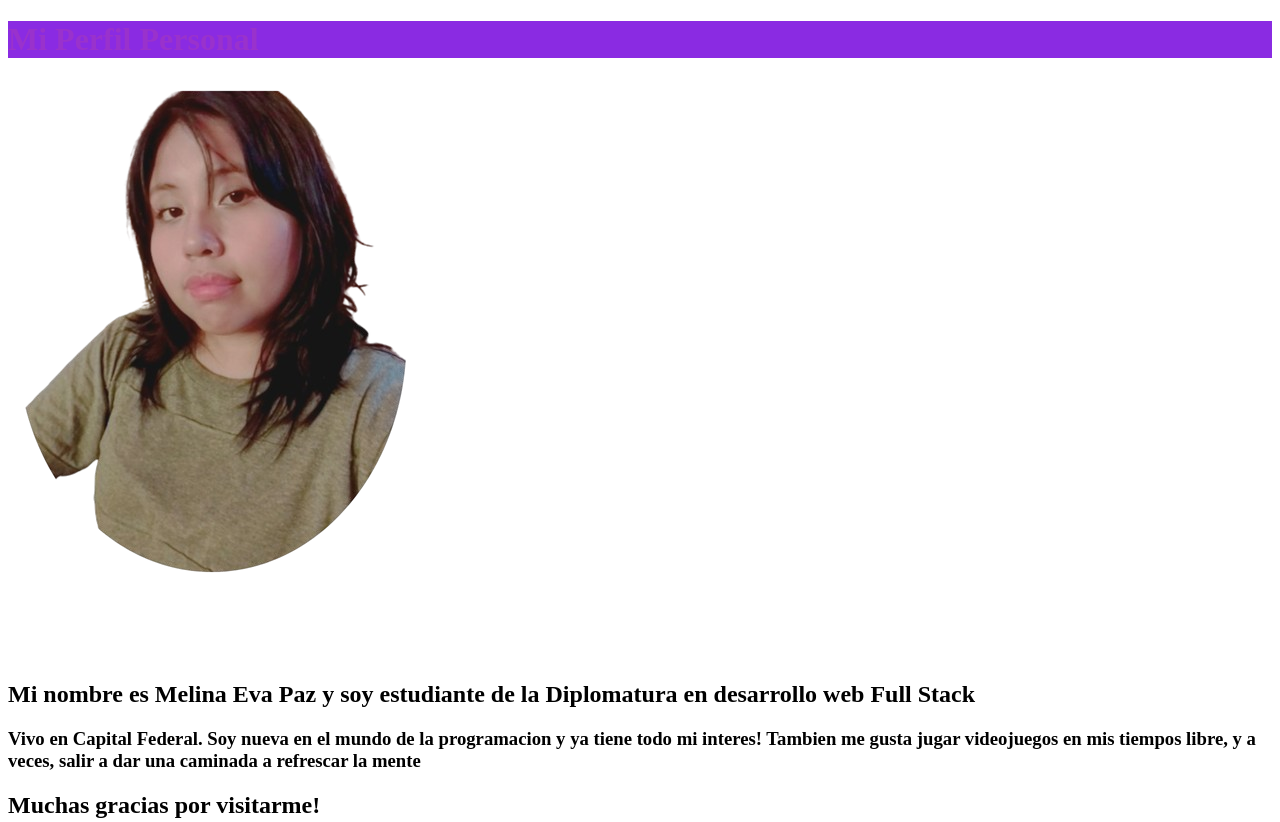
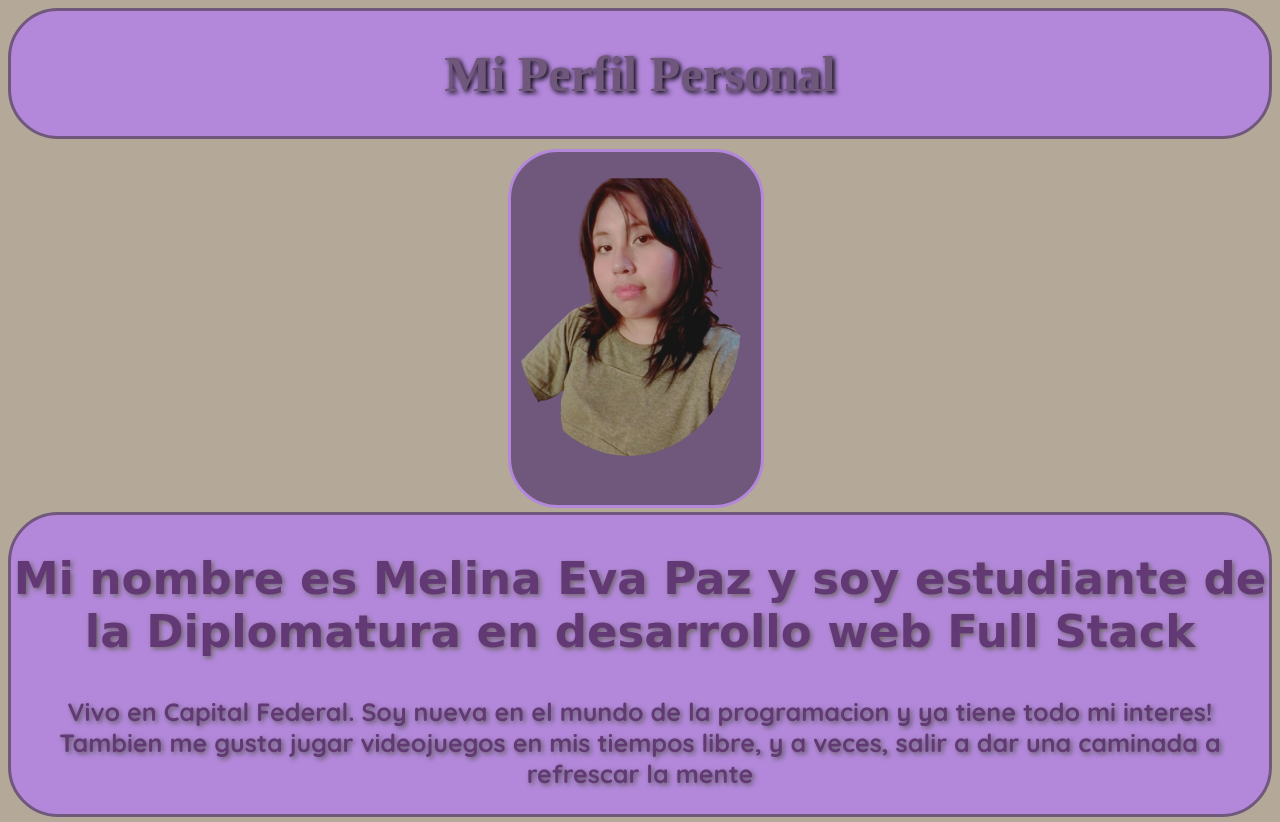
Before and after one commit to MelinaPaz/tpodos, a plain HTML site: page index.html in a window 1280 px wide. Shown: the top 822 px of the page. Drawn offline with nearby package versions, Linux system fonts and the light colour scheme; a web font is replaced by a local one.

Commit message:
css hecho del header y el section

```diff
--- a/css/estilo.css
+++ b/css/estilo.css
@@ -1,7 +1,52 @@
+body{
+    background-color: rgb(180, 168, 152);
+}
+
 header{
-    background-color: blueviolet;
+    background-color: rgb(179, 136, 219);
+    border: solid rgb(112, 87, 124);
+    border-radius: 50px;
+    margin-bottom: 10px;
 }
 
 h1{
-    color: darkorchid;
+    color: rgb(112, 87, 124);
+    font-family: "Platypi", serif;
+    font-size: 50px;
+    text-align: center;
+    text-shadow: 2px 2px 5px black ;
+
 }
+
+.imagen img{
+    background-color: rgb(112, 87, 124);
+    padding-top: 20px;
+    border: rgb(179, 136, 219) solid;
+    border-radius: 50px;
+    width: 250px;
+    margin: 0px 500px;
+
+}
+
+.texto{
+    background-color: rgb(179, 136, 219);
+    border: rgb(112, 87, 124) solid;
+    border-radius: 50px;
+}
+
+.texto h2{
+    font-family: "Grey Qo", cursive;
+    text-align: center;
+    font-size: 45px;
+    color: rgb(98,57,117);
+    text-shadow: 2px 2px 5px rgb(109, 102, 102) ;
+}
+
+.texto h3{
+    font-family: "Quicksand", sans-serif;
+    text-align: center;
+    padding: 0px 5px;
+    font-size: 25px;
+    color: rgb(98, 57, 117);
+    text-shadow: 2px 2px 5px rgb(90, 89, 89) ;
+}
--- a/index.html
+++ b/index.html
@@ -9,6 +9,12 @@
     <link rel="preconnect" href="https://fonts.googleapis.com">
     <link rel="preconnect" href="https://fonts.gstatic.com" crossorigin>
     <link href="https://fonts.googleapis.com/css2?family=Grey+Qo&family=Mulish:ital,wght@0,200..1000;1,200..1000&display=swap" rel="stylesheet">
+    <link rel="preconnect" href="https://fonts.googleapis.com">
+    <link rel="preconnect" href="https://fonts.gstatic.com" crossorigin>
+    <link href="https://fonts.googleapis.com/css2?family=Platypi:ital,wght@0,300..800;1,300..800&display=swap" rel="stylesheet">
+    <link rel="preconnect" href="https://fonts.googleapis.com">
+    <link rel="preconnect" href="https://fonts.gstatic.com" crossorigin>
+    <link href="https://fonts.googleapis.com/css2?family=Quicksand:wght@300..700&display=swap" rel="stylesheet">
 </head>
 <body>
 
@@ -21,9 +27,14 @@
     <main>
 
         <section>
-            <img src="img/Diseño_sin_título-removebg-preview.png" alt="">
-            <h2>Mi nombre es Melina Eva Paz y soy estudiante de la Diplomatura en desarrollo web Full Stack</h2>
-            <h3>Vivo en Capital Federal. Soy nueva en el mundo de la programacion y ya tiene todo mi interes! Tambien me gusta jugar videojuegos en mis tiempos libre, y a veces, salir a dar una caminada a refrescar la mente</h3>
+            <div class="imagen">
+                 <img src="img/Diseño_sin_título-removebg-preview.png" alt="">
+            </div>
+           <div class="texto">
+                <h2>Mi nombre es Melina Eva Paz y soy estudiante de la Diplomatura en desarrollo web Full Stack</h2>
+                <h3>Vivo en Capital Federal. Soy nueva en el mundo de la programacion y ya tiene todo mi interes! Tambien me gusta jugar videojuegos en mis tiempos libre, y a veces, salir a dar una caminada a refrescar la mente</h3>
+           </div>
+
         </section>
 
 
```
